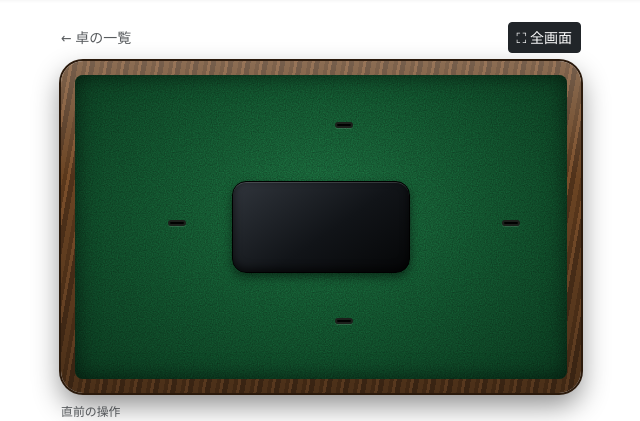
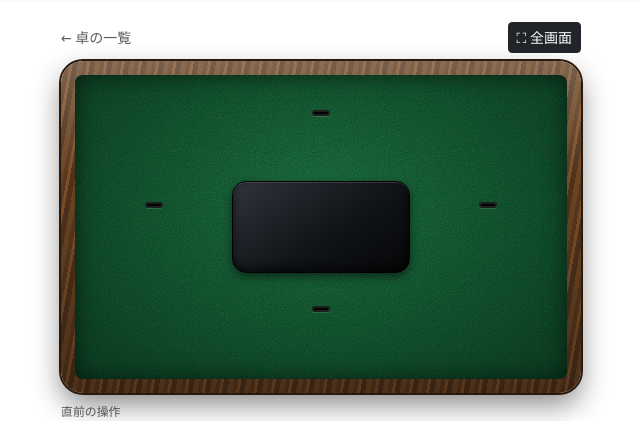
Before and after one commit to apxtj/Mahjong-score-tracker, a Flask app: template templates/live_table.html in a window 1280 px wide. Shown: the part 218-639 px from the top of the page, without its empty margins (319-959 px from the left). Run offline with Flask 3, Linux system fonts and the light colour scheme; the template is opened without the code that fills it, so the values that code supplies are empty.

Commit message:
live機能-点数選択改修

```diff
--- a/templates/live_table.html
+++ b/templates/live_table.html
@@ -120,6 +120,29 @@
       radial-gradient(circle at center, #222 0 0.9px, transparent 1.3px) center / 4px 100% repeat-x,
       linear-gradient(180deg, #ffffff, #dcdcdc);
   }
+  /* どの席も同じ行数・同じ高さにして、左右（上下）の点数窓の位置を揃える
+     （親の「東（親）」だけ名前と1行に収まらず、点数窓が下にずれるのを防ぐ） */
+  .seat-panel .seat-inner > .wind { display: table; margin-left: auto; margin-right: auto; }
+  .seat-panel .seat-inner > .name {
+    display: block;
+    width: fit-content;
+    max-width: 100%;
+    margin-left: auto;
+    margin-right: auto;
+    white-space: nowrap;
+    overflow: hidden;
+    text-overflow: ellipsis;
+  }
+  .seat-panel .riichi-area {
+    height: 28px;
+    display: flex;
+    align-items: center;
+    justify-content: center;
+  }
+  .seat-panel .riichi-area > * { margin-top: 0; }
+  /* 左右の席は上端揃え（点数窓の位置が、下の行の有無で動かないように） */
+  .live-board:not(.table-mode) .seat-panel[data-pos="left"],
+  .live-board:not(.table-mode) .seat-panel[data-pos="right"] { justify-content: flex-start; }
   .seat-panel .riichi-button {
     margin-top: 4px;
     font-size: 0.72rem;
```
